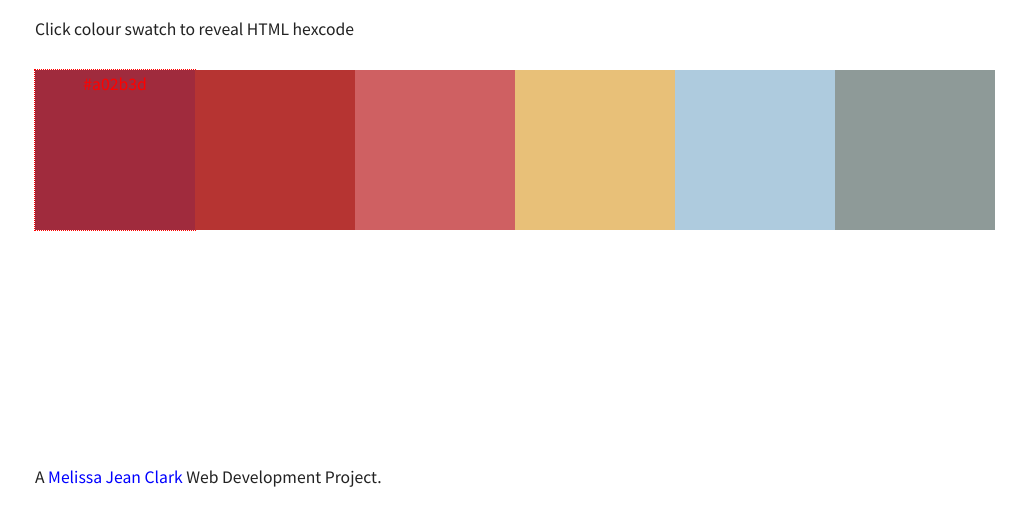
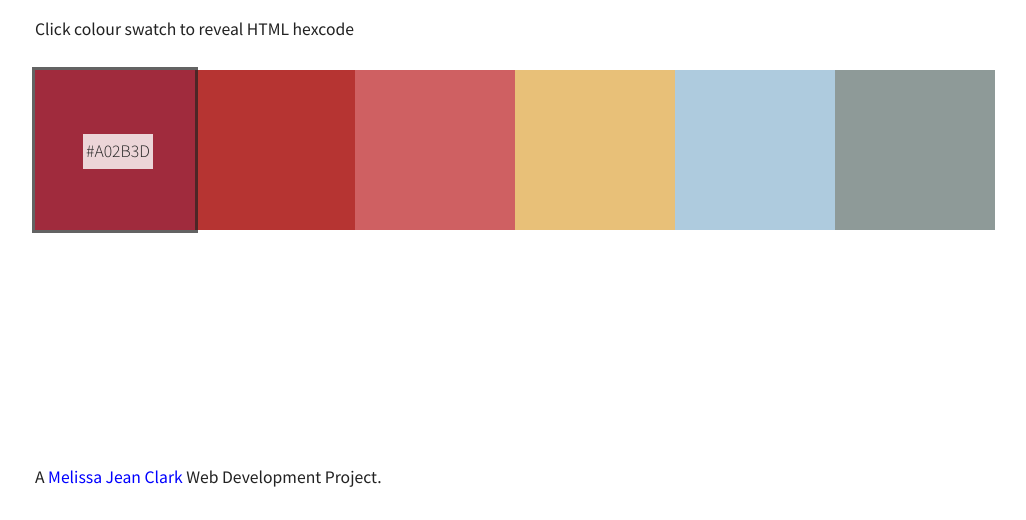
Before and after one commit to melissajclark/webstyles, a website: page index.html in a window 1280 px wide. Both pictures are taken after a click on the link 208 px from the left and 430 px from the top of the page. Shown: the part 280-800 px from the top of the page, without its empty margins (93-1119 px from the left). Drawn offline with nearby package versions, Linux system fonts and the light colour scheme.

Commit message:
see scss

```diff
--- a/style.css
+++ b/style.css
@@ -452,22 +452,26 @@ a {
   width: 100%;
   margin: 0 auto;
   /* Individual Swatches */ }
-  .colourPalette .paletteSwatch {
+  .colourPalette a.paletteSwatch {
     width: 160px;
     height: 160px;
     float: left;
     position: relative;
     text-align: center; }
-    .colourPalette .paletteSwatch p.swatchColour {
+    .colourPalette a.paletteSwatch:focus {
+      outline: 3px solid;
+      color: rgba(34, 34, 34, 0.7);
+      z-index: 10; }
+    .colourPalette a.paletteSwatch span.swatchColour {
       background: rgba(255, 255, 255, 0.8);
       padding: 3px;
       font-weight: 300;
       text-transform: uppercase;
       margin: 0;
+      color: #222;
       position: absolute;
       top: 40%;
-      left: 30%;
-      translate: translateY(-50%); }
+      left: 30%; }
 
 /**
 *
```
